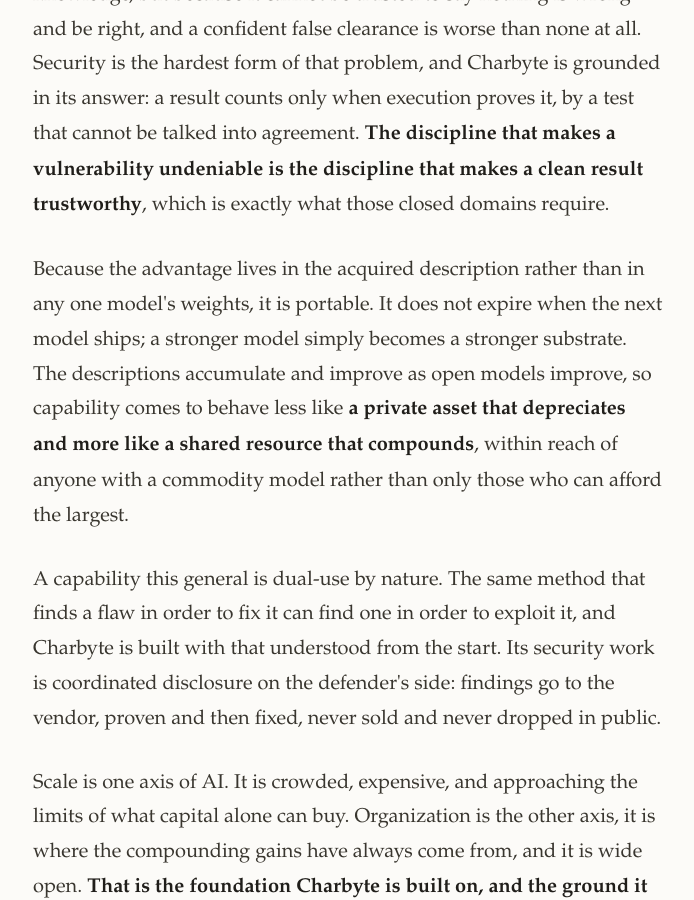
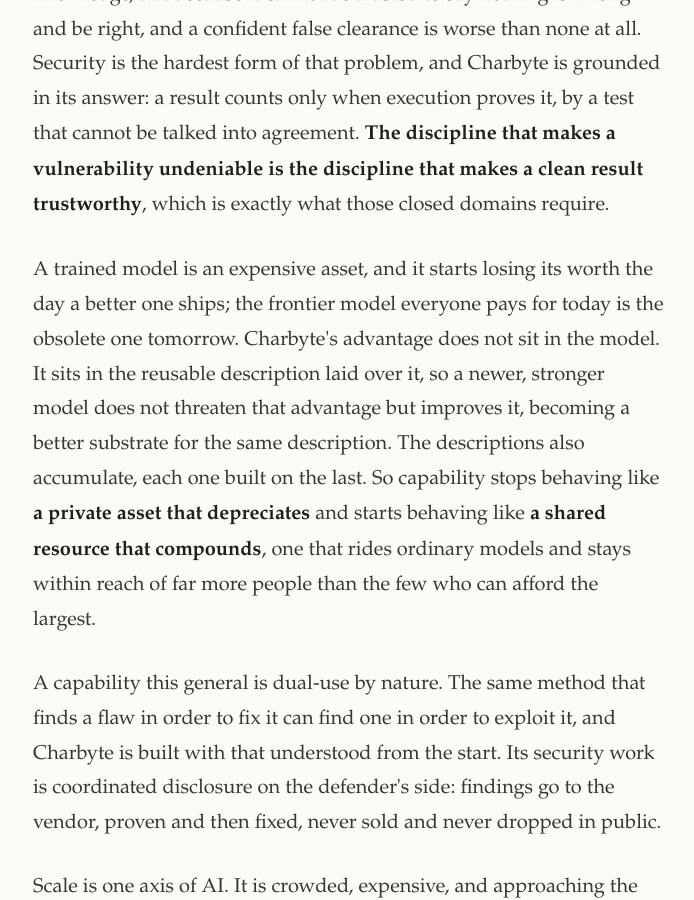
Before and after one commit to calysteon/calysteon.github.io, a Jekyll site: the page charbyte.html, which Jekyll copies as it is, in a window 1280 px wide and 900 px high, scrolled down 2379 px. Shown: the whole window, without its empty margins (291-985 px from the left). Built offline with Jekyll 4.4.1, drawn with Linux system fonts in a browser that asks for light colours.

Commit message:
Clarity: build up to the depreciates/compounds line so the zinger is earned

```diff
--- a/charbyte.html
+++ b/charbyte.html
@@ -72,7 +72,7 @@
 
     <p>It also reaches the places AI is shut out of today. Medicine, law, infrastructure, and auditing keep AI at a distance not because it lacks knowledge, but because it cannot be trusted to say nothing is wrong and be right, and a confident false clearance is worse than none at all. Security is the hardest form of that problem, and Charbyte is grounded in its answer: a result counts only when execution proves it, by a test that cannot be talked into agreement. <strong>The discipline that makes a vulnerability undeniable is the discipline that makes a clean result trustworthy</strong>, which is exactly what those closed domains require.</p>
 
-    <p>Because the advantage lives in the acquired description rather than in any one model's weights, it is portable. It does not expire when the next model ships; a stronger model simply becomes a stronger substrate. The descriptions accumulate and improve as open models improve, so capability comes to behave less like <strong>a private asset that depreciates and more like a shared resource that compounds</strong>, within reach of anyone with a commodity model rather than only those who can afford the largest.</p>
+    <p>A trained model is an expensive asset, and it starts losing its worth the day a better one ships; the frontier model everyone pays for today is the obsolete one tomorrow. Charbyte's advantage does not sit in the model. It sits in the reusable description laid over it, so a newer, stronger model does not threaten that advantage but improves it, becoming a better substrate for the same description. The descriptions also accumulate, each one built on the last. So capability stops behaving like <strong>a private asset that depreciates</strong> and starts behaving like <strong>a shared resource that compounds</strong>, one that rides ordinary models and stays within reach of far more people than the few who can afford the largest.</p>
 
     <p>A capability this general is dual-use by nature. The same method that finds a flaw in order to fix it can find one in order to exploit it, and Charbyte is built with that understood from the start. Its security work is coordinated disclosure on the defender's side: findings go to the vendor, proven and then fixed, never sold and never dropped in public.</p>
 
```
